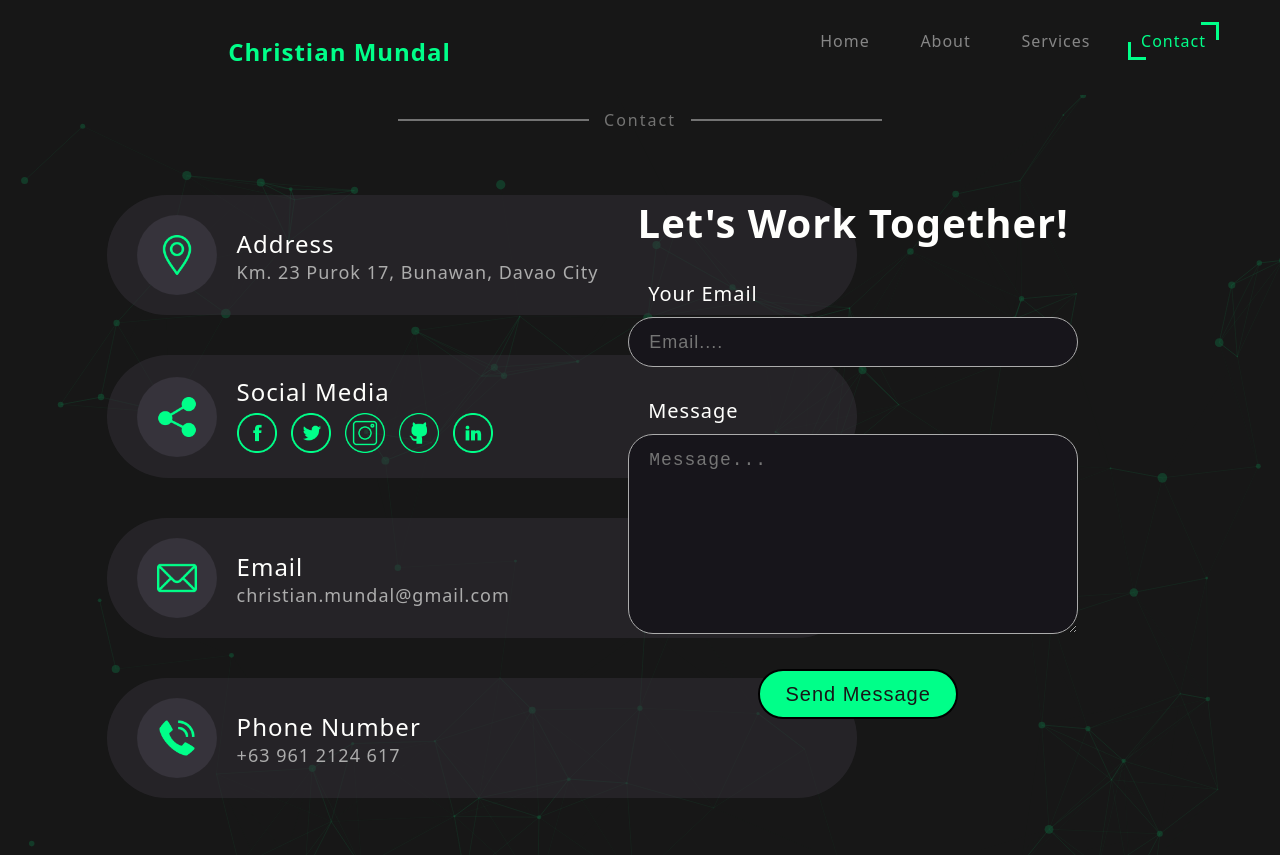
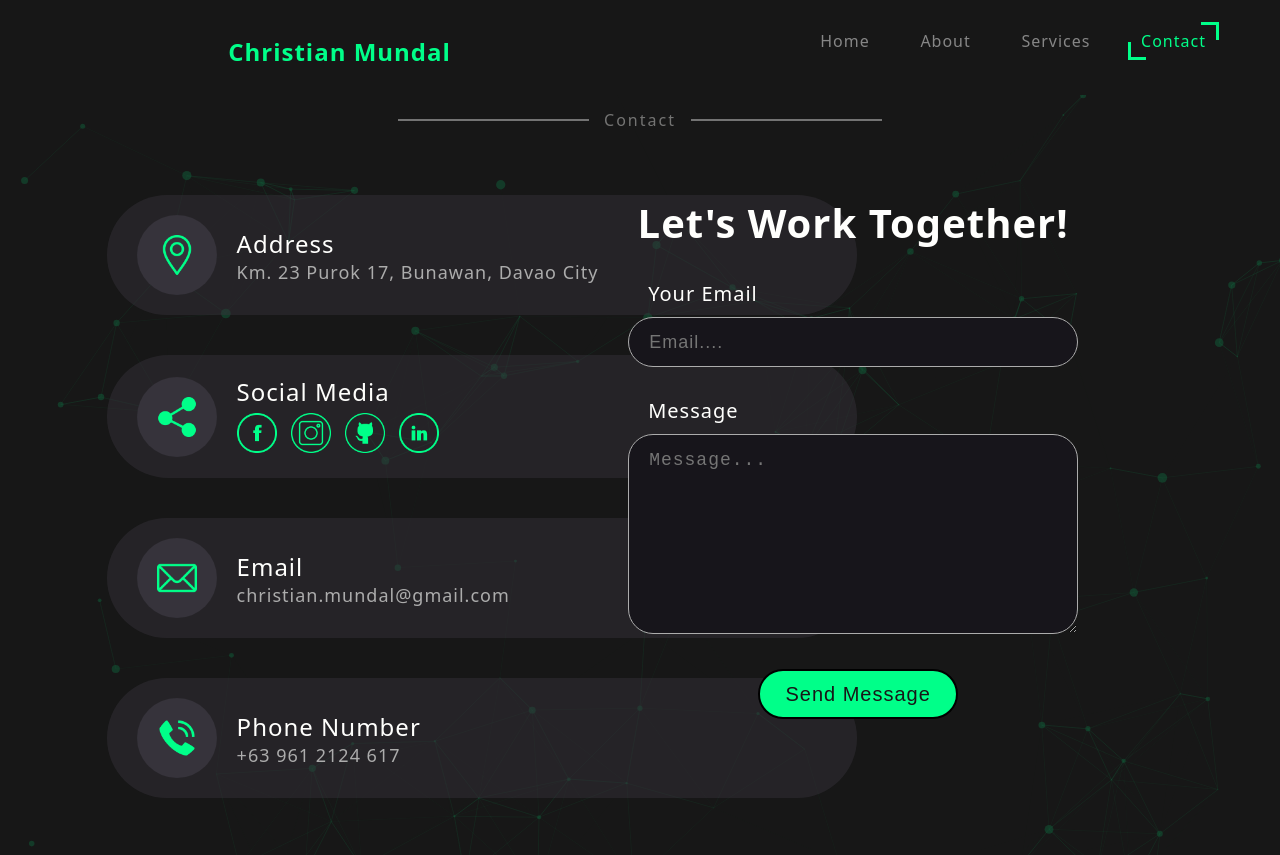
Before and after one commit to Mondz16/Mondz16.github.io, a plain HTML site: page contact.html in a window 1280 px wide. Drawn offline with Linux system fonts and the light colour scheme.

Commit message:
Update contact.html

```diff
--- a/contact.html
+++ b/contact.html
@@ -57,11 +57,10 @@
                     <div id="contact-detail-holder">
                         <h2>Social Media</h2>
                         <div id="contact-social-media-holder">
-                            <a href=""><img src="images/facebook.png" alt="" srcset=""></a>
-                            <a href=""><img src="images/twitter.png" alt="" srcset=""></a>
-                            <a href=""><img src="images/instagram.png" alt="" srcset=""></a>
-                            <a href=""><img src="images/github-logo.png" alt="" srcset=""></a>
-                            <a href=""><img src="images/linkedin.png" alt="" srcset=""></a>
+                            <a href="https://www.facebook.com/Monlitz22"><img src="images/facebook.png" alt="" srcset=""></a>
+                            <a href="https://www.instagram.com/manikoyzz/"><img src="images/instagram.png" alt="" srcset=""></a>
+                            <a href="https://github.com/Mondz16"><img src="images/github-logo.png" alt="" srcset=""></a>
+                            <a href="https://www.linkedin.com/in/christian-mundal-3217b2298/"><img src="images/linkedin.png" alt="" srcset=""></a>
                         </div>
                     </div>
                 </div>
```
